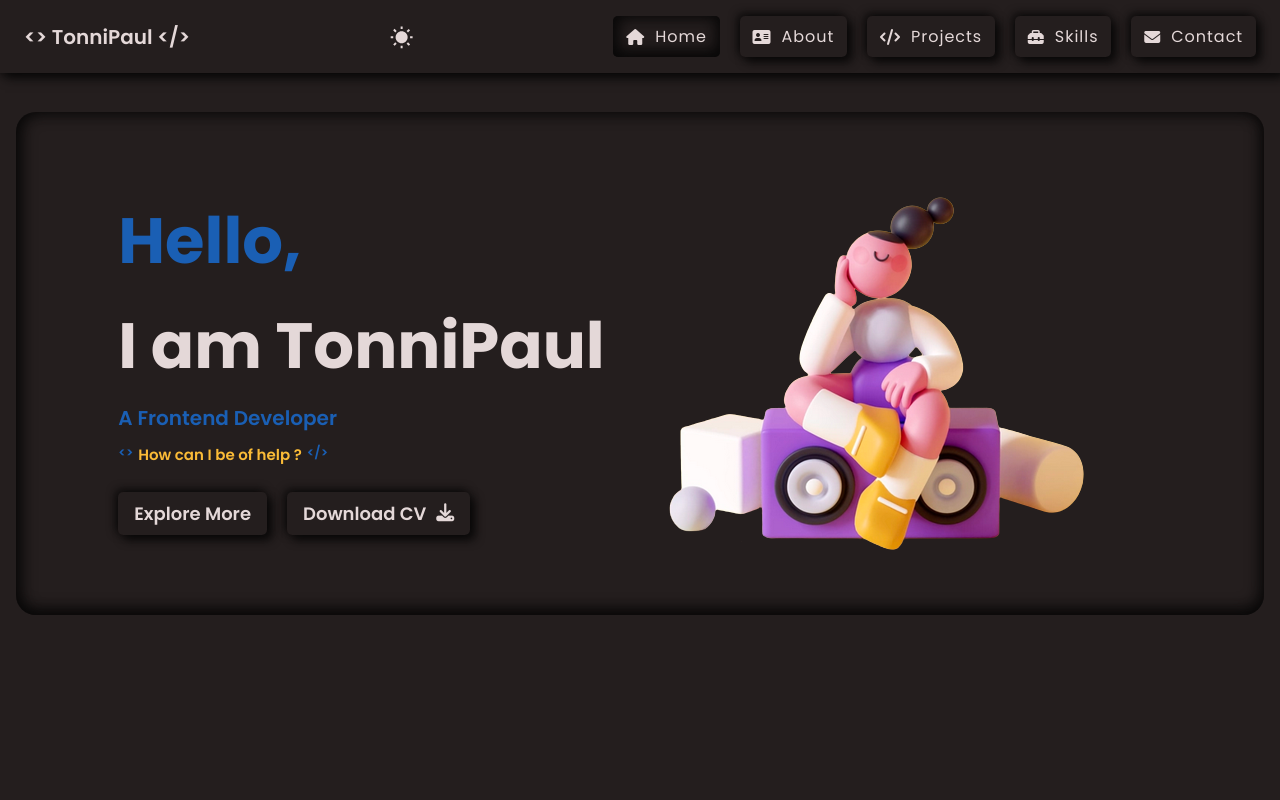
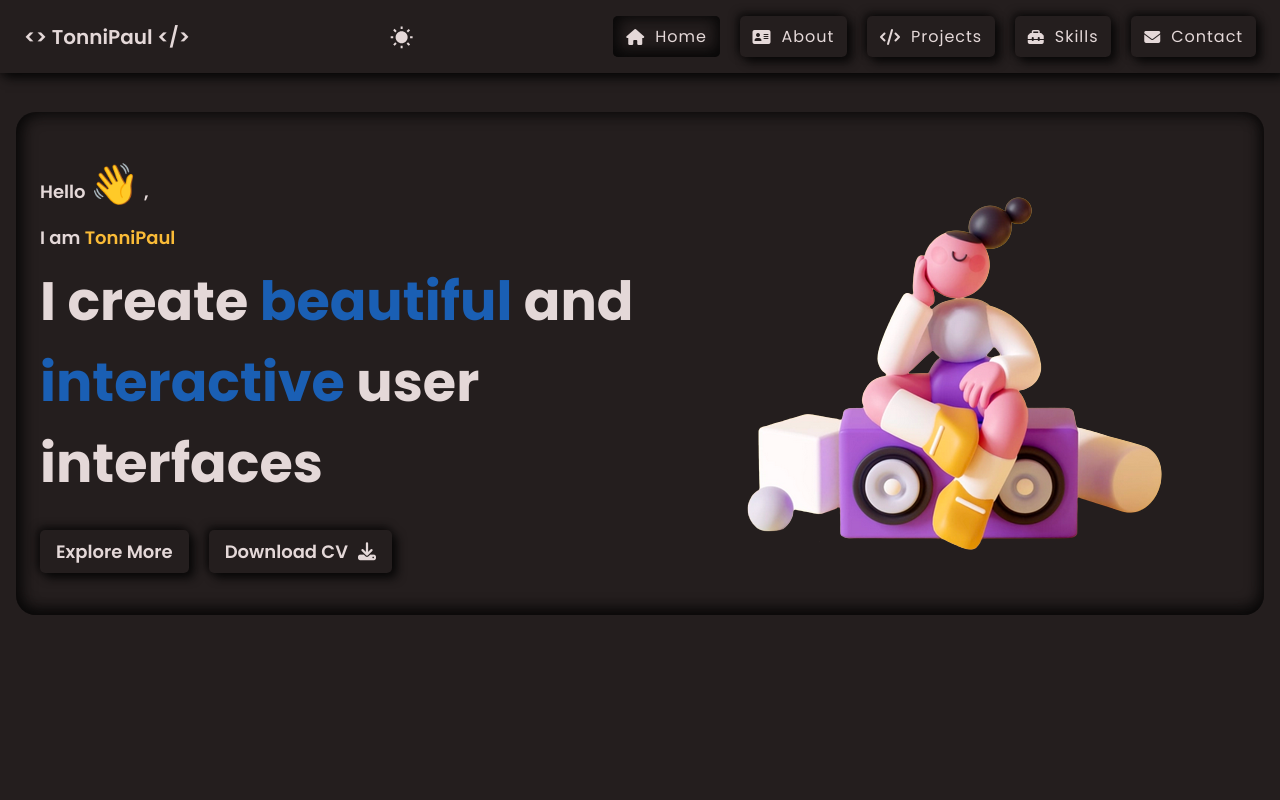
Before and after one commit to TonniPaul/portfolion, a React (Create React App) app: page / in a window 1280 px wide. Shown: the top 800 px of the page. Built offline with nearby package versions, Linux system fonts and the light colour scheme.

Commit message:
Added scroll animation

```diff
--- a/package.json
+++ b/package.json
@@ -14,6 +14,7 @@
     "react": "^18.2.0",
     "react-dom": "^18.2.0",
     "react-icons": "^4.6.0",
+    "react-intersection-observer": "^9.4.1",
     "react-router-dom": "^6.4.3",
     "react-scripts": "5.0.1",
     "react-scrollspy": "^3.4.3",
--- a/src/components/hero/Hero.jsx
+++ b/src/components/hero/Hero.jsx
@@ -1,20 +1,28 @@
 import "./hero.css";
 import hero from "../../assets/hero.png";
+import { motion } from "framer-motion";
 
 const Hero = () => {
   return (
     <section id="home">
       <div className="hero-main-cont">
         <div className="hero-flex">
-          <div className="hero-sub-cont-1">
-            <h1 className="hero-main-text alt-text"> Hello,</h1>
-            <h1 className="hero-main-text"> I am TonniPaul </h1>
-            <p className="alt-text what_am_i"> A Frontend Developer</p>
-            <p className="hero-subtext">
-              <span className="head-span-text">{"<>"}</span>
-              How can I be of help ?
-              <span className="head-span-text">{"</>"} </span>
+          <motion.div
+            className="hero-sub-cont-1"
+            initial={{ translateX: "-100%" }}
+            whileInView={{ translateX: 0 }}
+          >
+            <p>
+              Hello <span className="wave">👋</span> ,
             </p>
+            <p>
+              I am <span className="alt-text-yellow">TonniPaul</span>
+            </p>
+            <h1 className="hero-main-text ">
+              I create <span className="alt-text">beautiful</span> and
+              <span className="alt-text"> interactive</span> user interfaces
+            </h1>
+
             <div className="btn-div">
               <a href="#about" className="btn">
                 Explore More
@@ -28,10 +36,14 @@ const Hero = () => {
                 <i className="fa-solid fa-download"></i>
               </a>
             </div>
-          </div>
-          <div className="hero-sub-cont">
+          </motion.div>
+          <motion.div
+            className="hero-sub-cont"
+            initial={{ scale: 0 }}
+            whileInView={{ scale: 1 }}
+          >
             <img src={hero} alt="hero img" className="hero-img" />
-          </div>
+          </motion.div>
         </div>
       </div>
     </section>
--- a/src/components/hero/hero.css
+++ b/src/components/hero/hero.css
@@ -21,7 +21,7 @@
    max-width: 1440px;
 }
 .hero-main-text {
-   font-size : 64px;
+   font-size : 54px;
 }
 .hero-img {
    width: 100%;
@@ -32,6 +32,7 @@
    font-weight: 600;
    font-size: 18px;
    gap: 10px;
+   flex: 1;
 }
 .hero-subtext {
    color: var(--black);
@@ -76,9 +77,12 @@
    margin-top: 1rem;
 
 }
+.wave {
+   font-size: 40px;
+}
 @media (max-width : 1000px) {
    .hero-main-text {
-      font-size: 40px;
+      font-size: 35px;
    }
    .hero-flex {
       display : grid;
```
Also changed, not shown: 1 other file (tests, documents, lock files or other folders).
